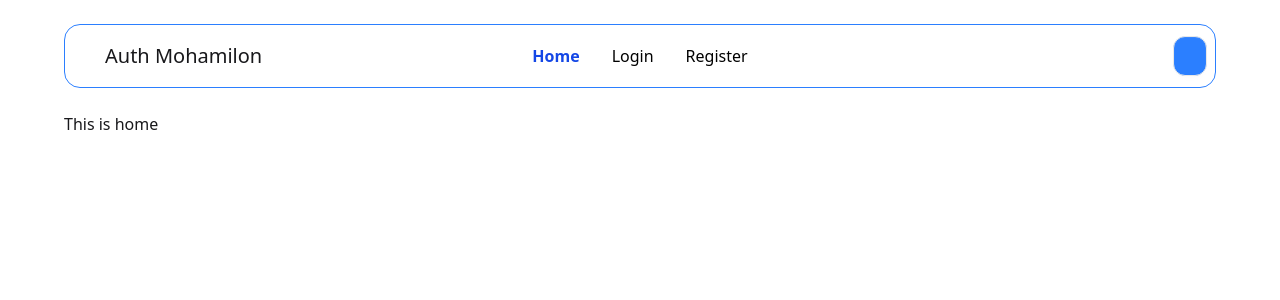
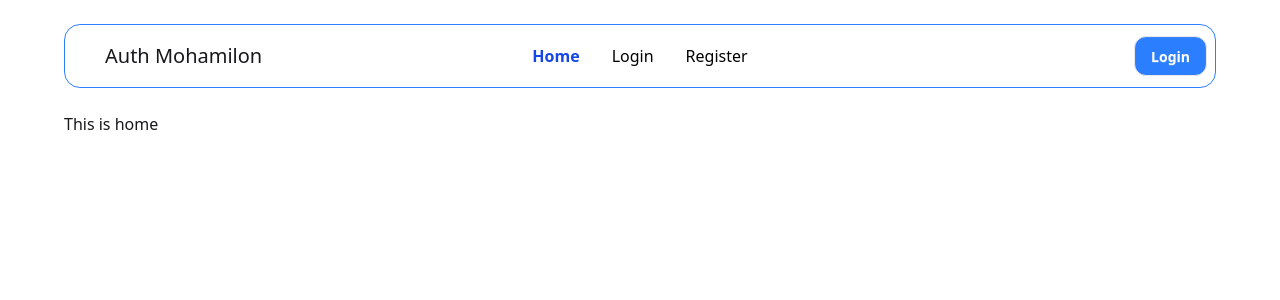
Before and after one commit to rakibahmeddev/auth-mohamilon, a React (Vite) app: page / in a window 1280 px wide. Shown: the top 300 px of the page. Built offline with nearby package versions, Linux system fonts and the light colour scheme; no server answers.

Commit message:
use signout hook used in AUthProvider.jsx and then imported into header and used

```diff
--- a/src/AuthProvider/AuthProvider.jsx
+++ b/src/AuthProvider/AuthProvider.jsx
@@ -1,4 +1,4 @@
-import { createUserWithEmailAndPassword, onAuthStateChanged, signInWithEmailAndPassword } from 'firebase/auth';
+import { createUserWithEmailAndPassword, onAuthStateChanged, signInWithEmailAndPassword, signOut } from 'firebase/auth';
 import React, { createContext, useEffect, useState } from 'react';
 import { auth } from '../firebase.init';
 
@@ -14,6 +14,12 @@ const AuthProvider = ({ children }) => {
   const signInUser = (email, password) => {
     return signInWithEmailAndPassword(auth, email, password);
   }
+
+
+  const signOutUser = () => {
+    return signOut(auth);
+  }
+
 
   useEffect(() => {
 
@@ -38,10 +44,10 @@ const AuthProvider = ({ children }) => {
 
 
   const authInfo = {
-    name: 'sagor nodi',
+    user,
     createUser,
     signInUser,
-    user
+   signOutUser
   };
   return (
     <AuthContext.Provider value={authInfo}>{children}</AuthContext.Provider>
--- a/src/components/Header.jsx
+++ b/src/components/Header.jsx
@@ -3,9 +3,8 @@ import { Link, NavLink } from 'react-router-dom';
 import AuthProvider, { AuthContext } from '../AuthProvider/AuthProvider';
 
 const Header = () => {
-
-  const { user} = useContext(AuthContext)
-  console.log(user?.email)
+  const { user, signOutUser } = useContext(AuthContext);
+  console.log(user?.email);
 
   const links = (
     <>
@@ -59,9 +58,28 @@ const Header = () => {
         </div>
       </div>
       <div className="navbar-end">
+        {/* button  */}
+        <div>
+          {user ? (
+            <div className="flex items-center gap-4">
+              <p>{user?.email}</p>
+              <button
+                onClick={signOutUser}
+                className="btn bg-blue-500 text-white rounded-xl"
+              >
+                Log Out
+              </button>
+            </div>
+          ) : (
+            <Link to="/login" className="btn bg-blue-500 text-white rounded-xl">
+              Login
+            </Link>
+          )}
+        </div>
+
         {/* Mobile dropdown */}
         <div className="dropdown dropdown-end lg:hidden">
-          <div tabIndex={0} role="button" className="btn btn-ghost">
+          <div tabIndex={0} role="button" className="btn bg-white border-0 px-3 py-2 hover:bg-blue-500 hover:text-white ml-2 rounded-xl">
             <svg
               xmlns="http://www.w3.org/2000/svg"
               className="h-5 w-5"
@@ -79,15 +97,11 @@ const Header = () => {
           </div>
           <ul
             tabIndex={0}
-            className="menu menu-sm dropdown-content mt-3 z-10 p-2 shadow bg-base-100 rounded-box w-52"
+            className="menu menu-sm dropdown-content mt-3 z-10 p-4 shadow bg-base-100 rounded-box w-52 text-right"
           >
             {links}
           </ul>
         </div>
-
-        <button className="btn bg-blue-500 text-white rounded-xl">
-          {user?.email}
-        </button>
       </div>
     </div>
   );
```
